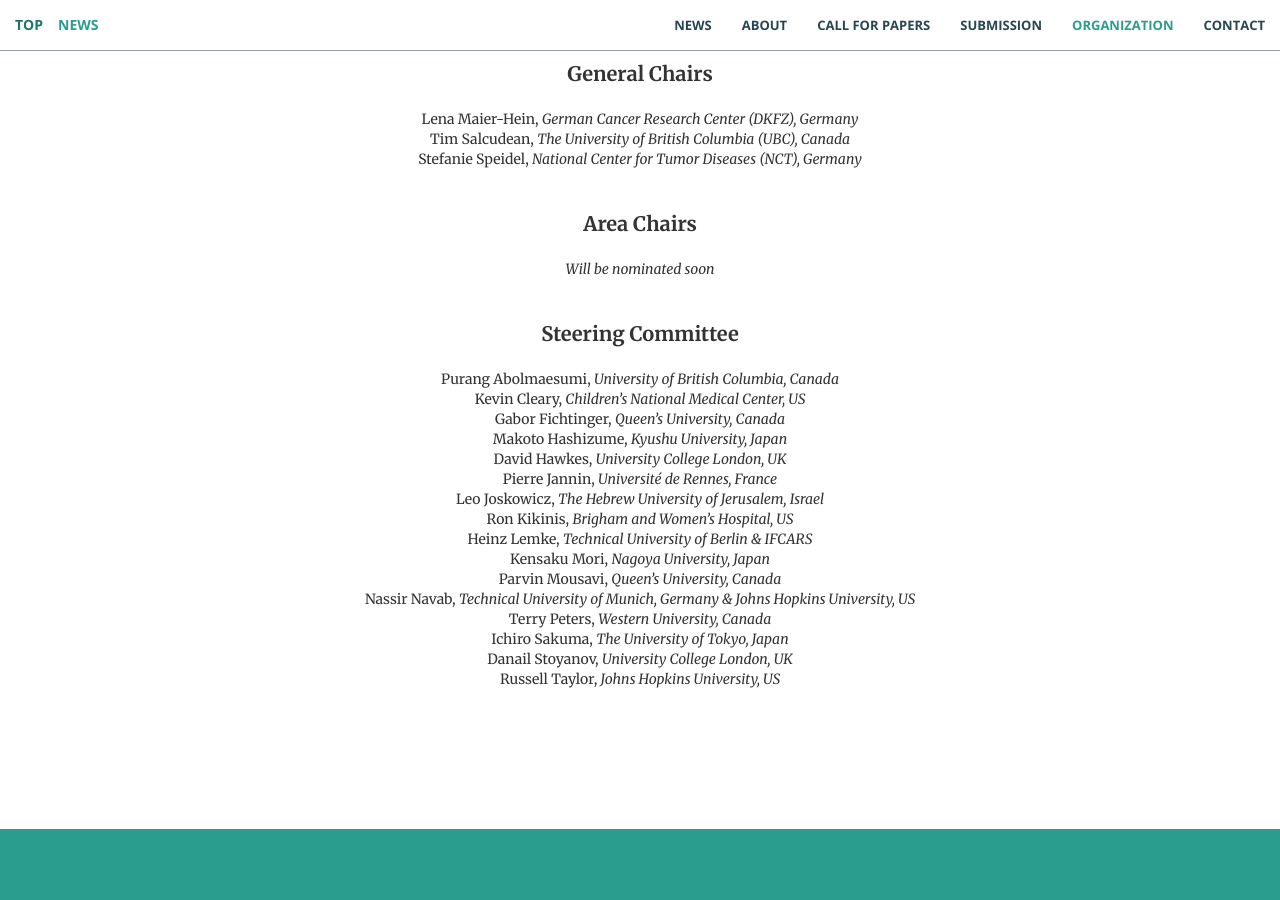
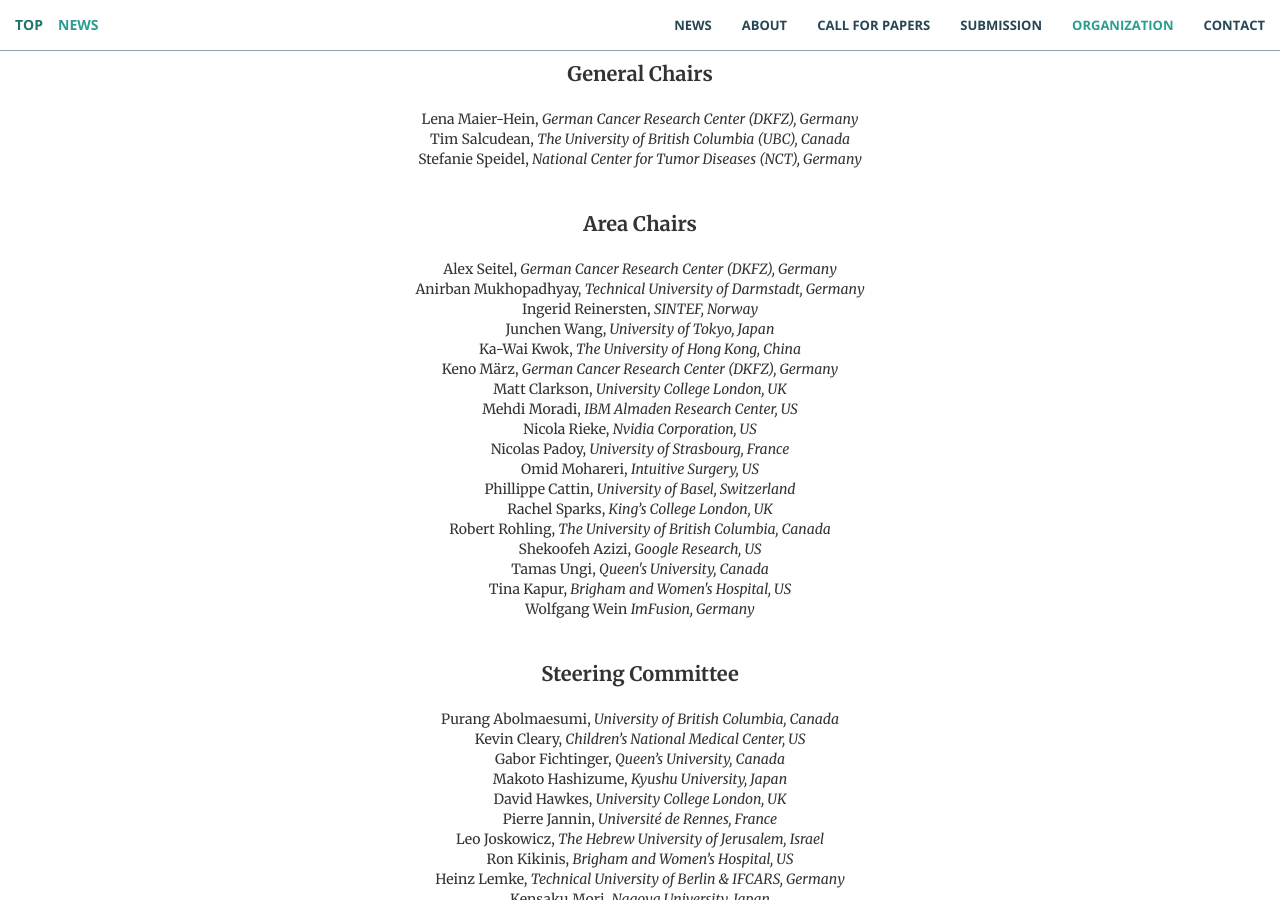
Before and after one commit to ipcai2021/ipcai2021.github.io, a Jekyll site: the page built from index.html, in a window 1280 px wide and 900 px high, scrolled down 5256 px. Built offline with Jekyll 4.4.1, drawn with Linux system fonts in a browser that asks for light colours.

Commit message:
updated list of area chairs

```diff
--- a/_includes/committees.html
+++ b/_includes/committees.html
@@ -4,20 +4,37 @@
                 <div class="col-lg-12 text-center">
                     <h2 class="section-heading">Organization Committees</h2>
                     <hr class="light">
+
 					<p><strong>Program Chairs</strong></p>
 					Alfred M. Franz, <em>Ulm University of Applied Sciences (THU), Germany</em></br>
 					Orcun Goksel, <em>ETH Zurich, Switzerland & Uppsala University, Sweden</em></br>
 					</br></br>
+
 					<p><strong>General Chairs</strong></p>
-
-					Lena Maier-Hein, <em>German Cancer Research Center (DKFZ), Germany</em></li></br>
-					Tim Salcudean, <em>The University of British Columbia (UBC), Canada</em></li></br>
-					Stefanie Speidel, <em>National Center for Tumor Diseases (NCT), Germany</em></li></br>
+					Lena Maier-Hein, <em>German Cancer Research Center (DKFZ), Germany</em></br>
+					Tim Salcudean, <em>The University of British Columbia (UBC), Canada</em></br>
+					Stefanie Speidel, <em>National Center for Tumor Diseases (NCT), Germany</em></br>
 					</br></br>
 
 					<p><strong>Area Chairs</strong></p>
-
-					<em>Will be nominated soon</em></br>
+					Alex Seitel, <em>German Cancer Research Center (DKFZ), Germany</em></br>
+					Anirban Mukhopadhyay, <em>Technical University of Darmstadt, Germany</em></br>
+					Ingerid Reinersten, <em>SINTEF, Norway</em></br>
+					Junchen Wang, <em>University of Tokyo, Japan</em></br>
+					Ka-Wai Kwok, <em>The University of Hong Kong, China</em></br>
+					Keno März, <em>German Cancer Research Center (DKFZ), Germany</em></br>
+					Matt Clarkson, <em>University College London, UK</em></br>
+					Mehdi Moradi, <em>IBM Almaden Research Center, US</em></br>
+					Nicola Rieke, <em>Nvidia Corporation, US </em></br>
+					Nicolas Padoy, <em>University of Strasbourg, France</em></br>
+					Omid Mohareri, <em>Intuitive Surgery, US</em></br>
+					Phillippe Cattin, <em>University of Basel, Switzerland</em></br>
+					Rachel Sparks, <em>King’s College London, UK</em></br>
+					Robert Rohling, <em>The University of British Columbia, Canada</em></br>
+					Shekoofeh Azizi, <em>Google Research, US</em></br>
+					Tamas Ungi, <em>Queen's University, Canada</em></br>
+					Tina Kapur, <em>Brigham and Women's Hospital, US</em></br>
+					Wolfgang Wein <em>ImFusion, Germany</em></br>
 					</br></br>
 
 					<p><strong>Steering Committee</strong></p>
@@ -29,7 +46,7 @@
 					Pierre Jannin, <em>Université de Rennes, France</em></br>
 					Leo Joskowicz, <em>The Hebrew University of Jerusalem, Israel</em></br>
 					Ron Kikinis, <em>Brigham and Women&#8217;s Hospital, US</em></br>
-					Heinz Lemke, <em>Technical University of Berlin &amp; IFCARS</em></br>
+					Heinz Lemke, <em>Technical University of Berlin &amp; IFCARS, Germany</em></br>
 					Kensaku Mori, <em>Nagoya University, Japan</em></br>
 					Parvin Mousavi, <em>Queen’s University, Canada</em></br>
 					Nassir Navab, <em>Technical University of Munich, Germany &amp; Johns Hopkins University, US</em></br>
```
